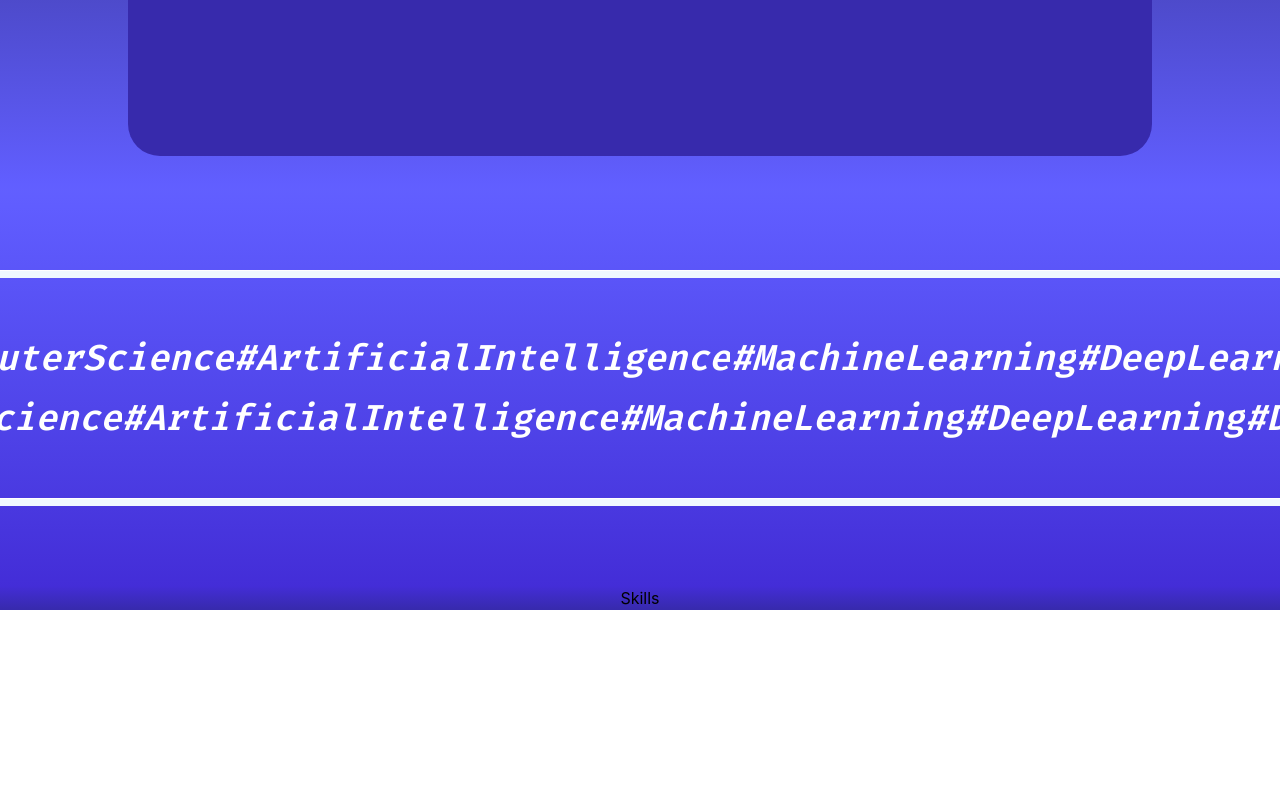
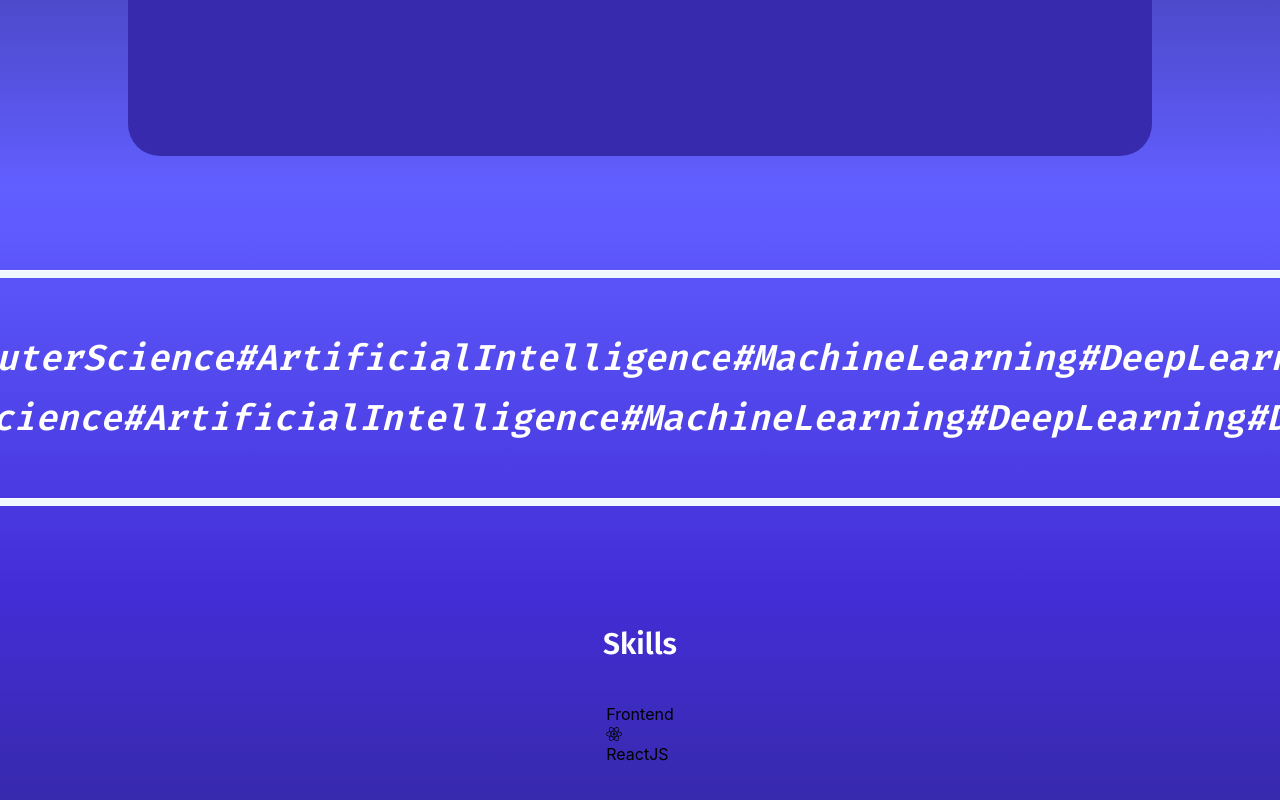
Before and after one commit to lucky-KRMU/Portfolio, a React app: page / in a window 1280 px wide. Shown: the part 610-1410 px from the top of the page. Before the commit the page ends 1220 px from the top, so only its background shows below. Built offline with nearby package versions, Linux system fonts and the light colour scheme; the HTML template or start-up script is replaced by a standard one.

Commit message:
add skill card in skills.jsx

```diff
--- a/src/Components/Skills/Skills.jsx
+++ b/src/Components/Skills/Skills.jsx
@@ -1,11 +1,27 @@
 import React from 'react'
+import { FaReact } from "react-icons/fa";
+
+const SkillCard = ({icon, name}) => {
+    return(
+        <>
+        <div>
+        {icon}
+        <h6>{name}</h6>
+        </div>
+        </>
+    );
+}
 
 function Skills() {
   return (
     <>
     <section id="skills">
-        <div className='w-full bg-linear-to-b from-indigo-700 to-indigo-800 flex items-center justify-center'>
-            <h1 className=''>Skills</h1>
+        <div className='w-full p-10 bg-linear-to-b from-indigo-700 to-indigo-800 flex flex-col items-center justify-center gap-10'>
+            <h1 className='text-3xl font-semibold font-[Fira_Sans] text-white'>Skills</h1>
+            <div id="frontend">
+                <h4>Frontend</h4>
+                <SkillCard icon={<FaReact />} name="ReactJS" />
+            </div>
         </div>
     </section>
     </>
```
